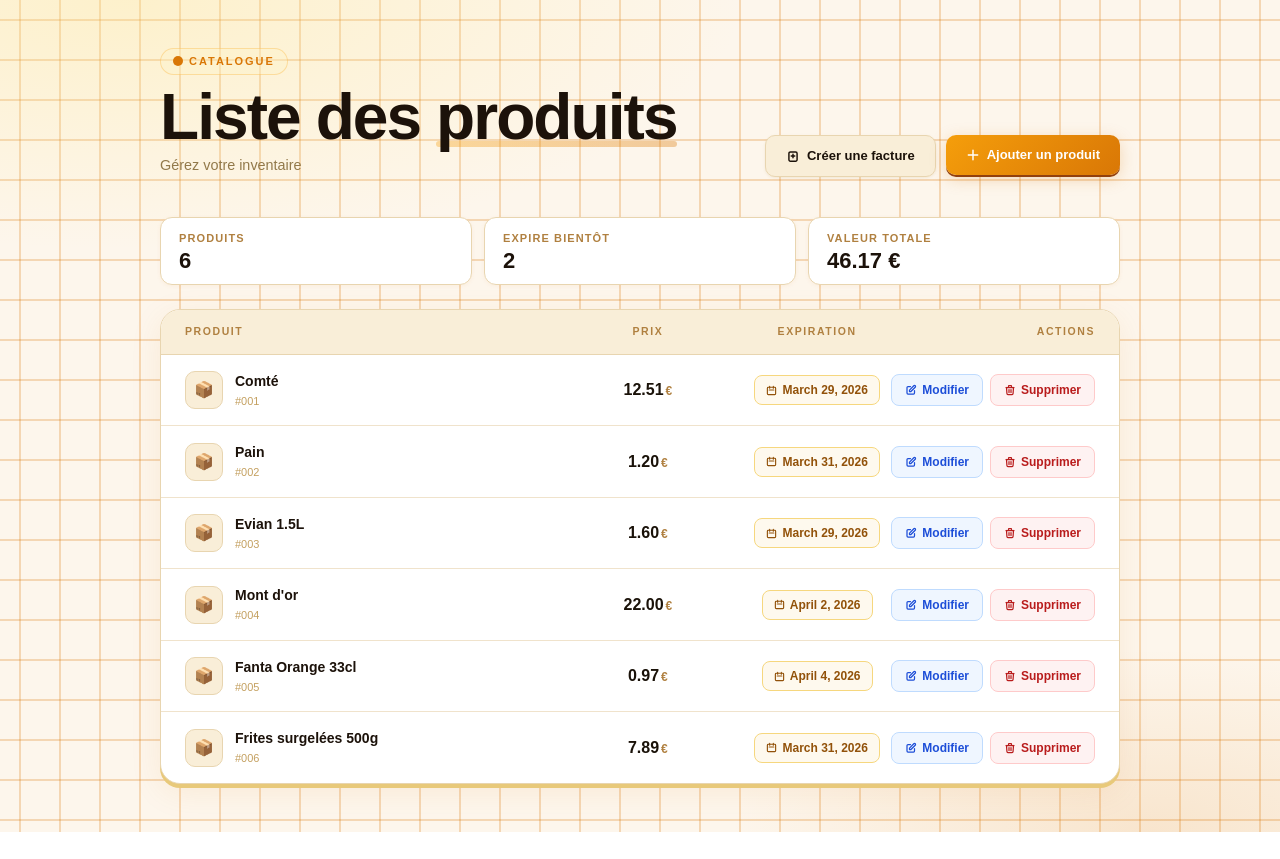
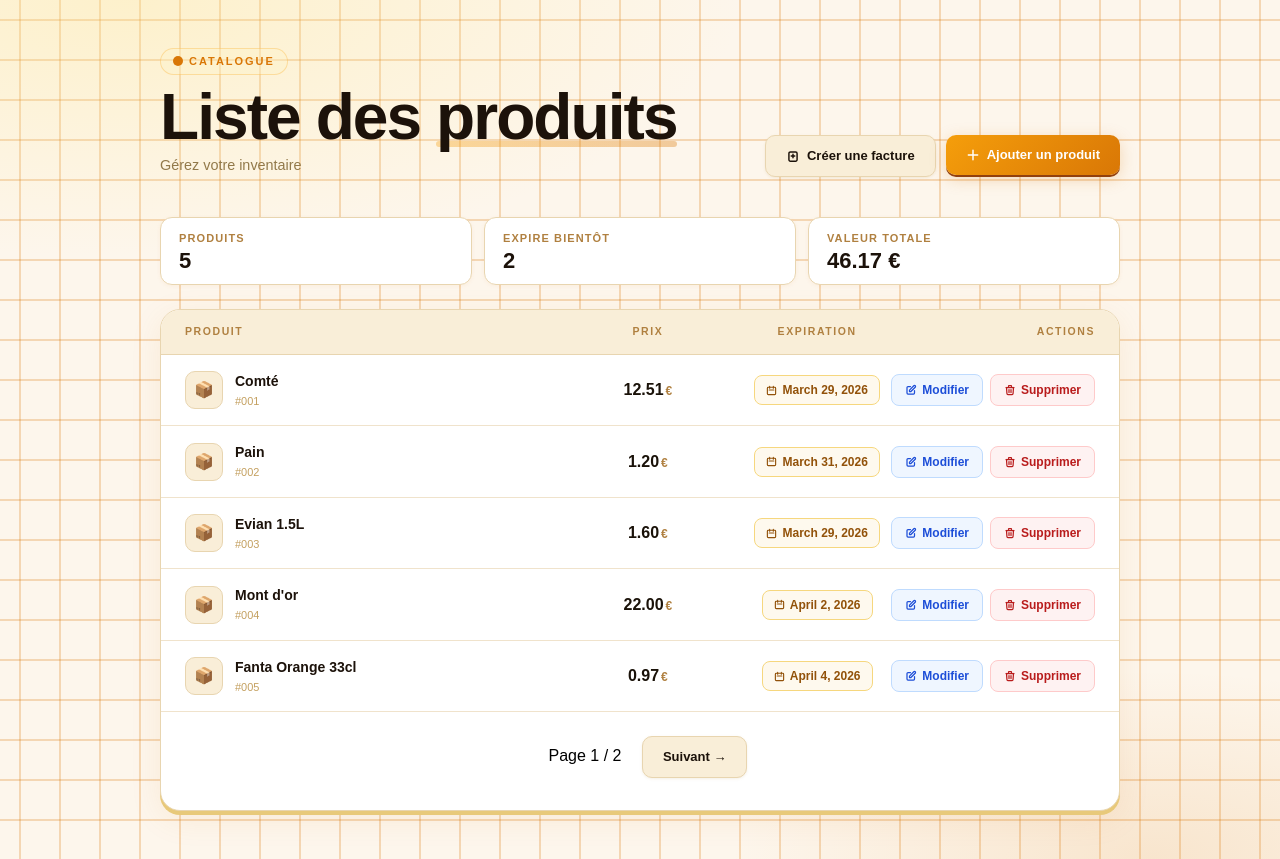
Before and after one commit to Sakki200/Test-Technique---TRUSTIA, a Django app: page / in a window 1280 px wide. Before the commit the page ends 832 px from the top, so only its background shows below. Run offline with Django 5.2, Linux system fonts and the light colour scheme; data comes from the database, SQL or seed files in the repository; style sheets or scripts are compiled from the project's sources; some libraries are stand-ins or nearby versions; some web fonts are replaced.

Commit message:
feat : Pagination done

```diff
--- a/Exercice 2/product/templates/product/list.html
+++ b/Exercice 2/product/templates/product/list.html
@@ -498,13 +498,36 @@
         </form>
       </div>
     </div>
+
     {% endfor %} {% if not products %}
-    <div class="empty-state">
+    <div class="empty-state8">
       <div class="empty-icon">📦</div>
       <div class="empty-title">Aucun produit pour l'instant</div>
       <p class="empty-sub">Ajoutez votre premier produit pour commencer</p>
     </div>
     {% endif %}
+    <div class="flex justify-center mt-6 gap-2">
+      <div class="mb-8">
+        {% if page_obj.has_previous %}
+        <a
+          href="?page={{ page_obj.previous_page_number }}"
+          class="btn btn-ghost"
+        >
+          ← Précédent
+        </a>
+        {% endif %}
+
+        <span class="px-4 py-2">
+          Page {{ page_obj.number }} / {{ page_obj.paginator.num_pages }}
+        </span>
+
+        {% if page_obj.has_next %}
+        <a href="?page={{ page_obj.next_page_number }}" class="btn btn-ghost">
+          Suivant →
+        </a>
+        {% endif %}
+      </div>
+    </div>
   </div>
 </div>
 
--- a/Exercice 2/product/views.py
+++ b/Exercice 2/product/views.py
@@ -2,16 +2,31 @@ from datetime import date
 from django.shortcuts import render, redirect, get_object_or_404
 from .models import Product
 from .forms import ProductForm
+from django.core.paginator import Paginator
 
 
 def list_products(request):
     products = Product.objects.all()
+    paginator = Paginator(products, 5)
+
+    page_number = request.GET.get("page")
+    page_obj = paginator.get_page(page_number)
+
     today = date.today()
     expiring_products = [
         p for p in products if p.expiry_date and p.expiry_date <= today
     ]
     total_value = sum(p.price for p in products if p.price)
-    return render(request, "product/list.html", {"products": products, "expiring_products": expiring_products, "total_value": total_value})
+    return render(
+        request,
+        "product/list.html",
+        {
+            "products": page_obj,
+            "page_obj": page_obj,
+            "expiring_products": expiring_products,
+            "total_value": total_value,
+        },
+    )
 
 
 def add_product(request):
```
Also changed, not shown: 1 other file.
